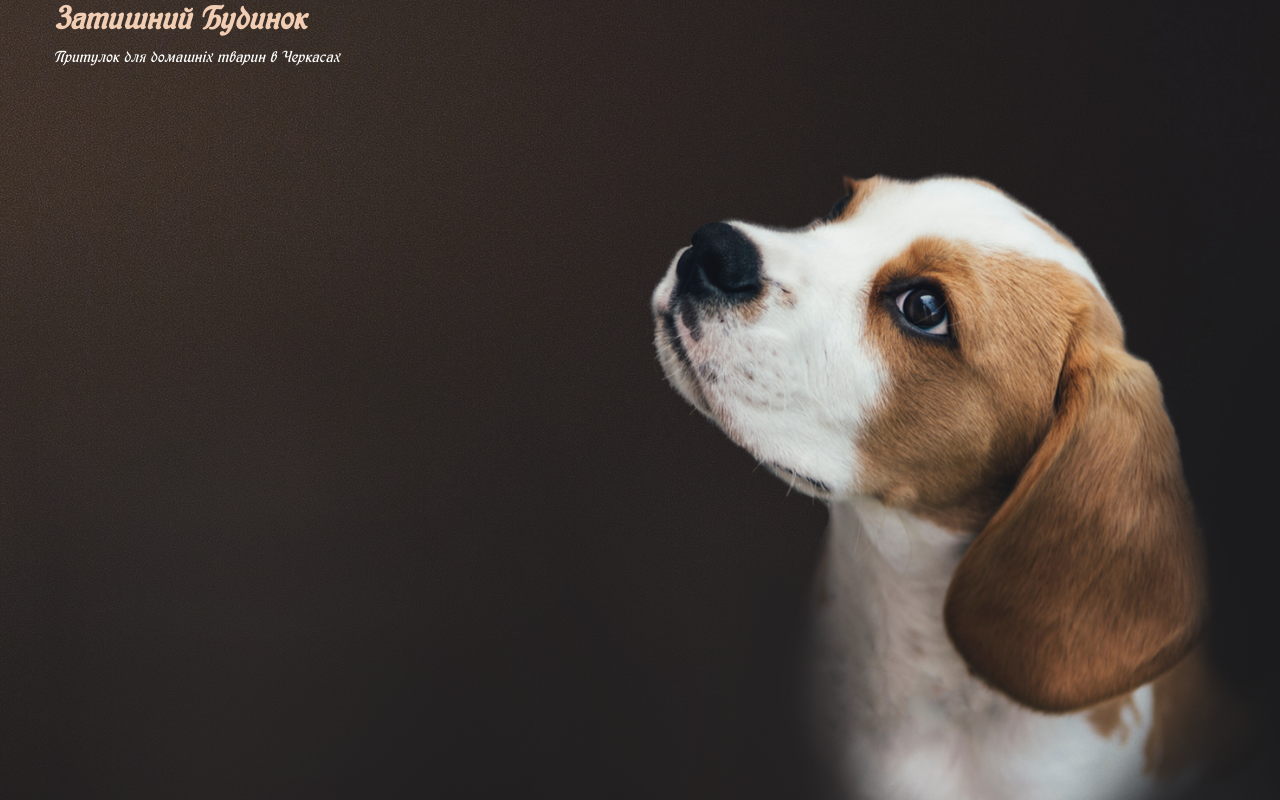
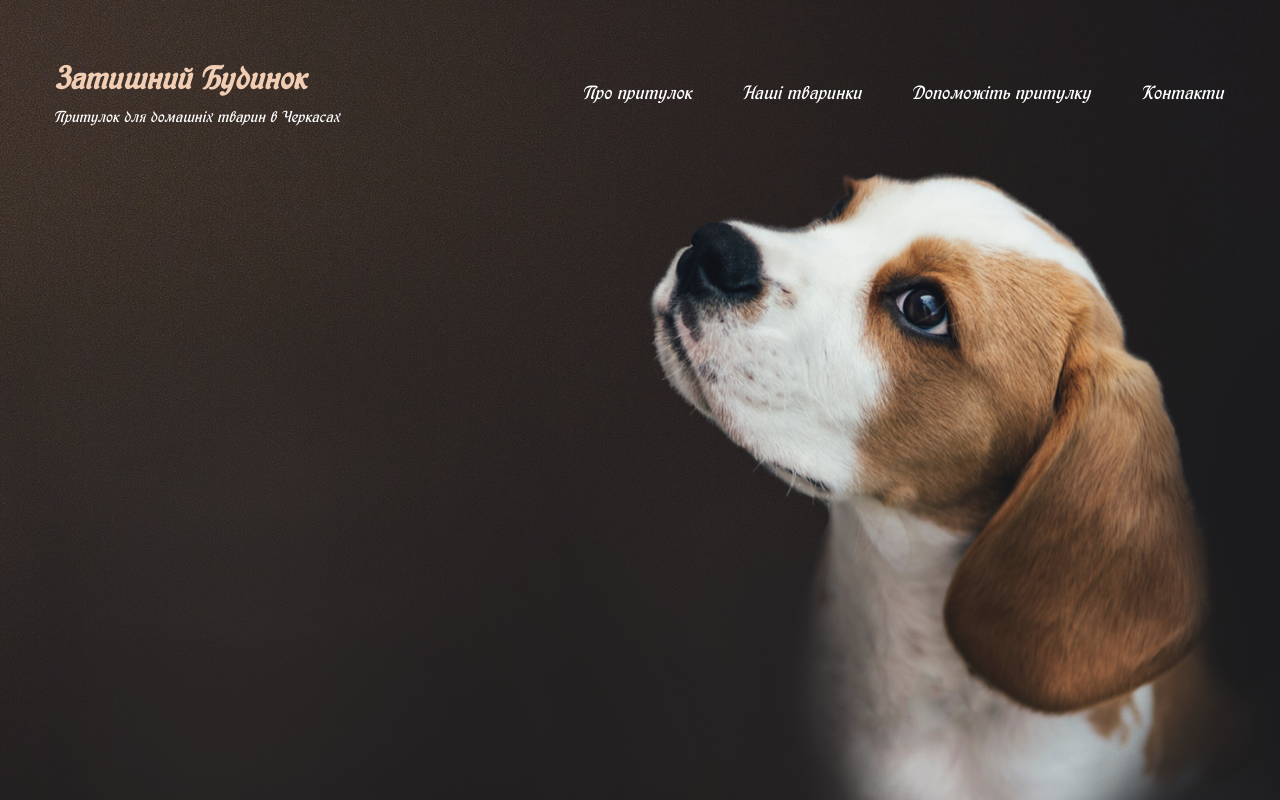
Before and after one commit to Robertpath29/Cozy-House, a React (Create React App) app: page / in a window 1280 px wide. Built offline with nearby package versions, Linux system fonts and the light colour scheme.

Commit message:
add component header

```diff
--- a/src/components/hero/header/Header.tsx
+++ b/src/components/hero/header/Header.tsx
@@ -1,11 +1,17 @@
 import React from 'react';
-import Logo from '../logo/Logo';
+import Logo from './logo/Logo';
+import Nav from './nav/Nav';
+import HeaderStyle from '../../../styles/hero/header/Header.style';
+import Container from '../../../styles/container/container.style';
 
 const Header = () => {
     return (
-        <header>
-            <Logo />
-        </header>
+        <HeaderStyle>
+            <Container justify='space-between' align='center'>
+                <Logo />
+                <Nav />
+            </Container>
+        </HeaderStyle>
     );
 };
 
--- a/src/components/hero/logo/Logo.tsx
+++ b/src/components/hero/header/logo/Logo.tsx
@@ -1,5 +1,5 @@
 import React from 'react';
-import LogoStyle from '../../../styles/hero/logo/Logo.style';
+import LogoStyle from '../../../../styles/hero/header/logo/Logo.style';
 
 const Logo = () => {
     return (
--- /dev/null
+++ b/src/components/hero/header/nav/Nav.tsx
@@ -0,0 +1,15 @@
+import React from 'react';
+import NavStyle from '../../../../styles/hero/header/nav/Nav.style';
+
+const Nav = () => {
+    return (
+        <NavStyle>
+            <a href="#">Про притулок</a>
+            <a href="#">Наші тваринки</a>
+            <a href="#">Допоможіть притулку</a>
+            <a href="#">Контакти</a>
+        </NavStyle>
+    );
+};
+
+export default Nav;
--- /dev/null
+++ b/src/styles/hero/header/Header.style.ts
@@ -0,0 +1,11 @@
+import styled from "styled-components";
+
+
+
+const HeaderStyle = styled.header`
+width: ${({theme})=>theme.sizes.container.maxWidthContent};
+margin-top: 60px;
+
+`
+
+export default HeaderStyle;
--- a/src/styles/hero/logo/Logo.style.ts
+++ b/src/styles/hero/header/logo/Logo.style.ts
@@ -6,12 +6,12 @@ const LogoStyle = styled.div`
 &>h1{
 margin: 0;
 font-size: 2rem;
-color: ${({theme})=> theme.color.fontLogo};
+color: ${({theme})=> theme.color.btn};
 }
 
 &>p{
     margin: 10px 0 0 0;
-    color: #ffff;
+    color: ${({theme})=> theme.color.fontNav};
     font-size: 1rem;
 }
 
--- /dev/null
+++ b/src/styles/hero/header/nav/Nav.style.ts
@@ -0,0 +1,38 @@
+import styled from "styled-components";
+
+
+const NavStyle = styled.nav`
+
+&>:not(:last-child){
+margin-right: 50px;
+};
+
+
+&>a{
+font-size: 1.2rem;
+color: ${({ theme }) => theme.color.fontNav};
+text-decoration: none;
+position: relative;
+};
+
+&>a::before{
+
+    content: "";
+    position: absolute;
+    bottom: -7px;
+    left: 0;
+    width: 0;
+    height: 3px;
+    background-color: ${({ theme }) => theme.color.btn};
+    border-radius: 10px;
+    transition: width 0.3s;
+
+};
+
+&>a:hover::before{
+    width: 100%;
+}
+
+`
+
+export default NavStyle;
--- a/src/styles/theme.style.ts
+++ b/src/styles/theme.style.ts
@@ -4,10 +4,11 @@ const baseTheme: ITeam = {
 
     color: {
         primary: "#fafafa",
+        btn: "#f1cdb3",
         secondary: "f6f6f6",
         font: "#545454",
         fontHeroTitle: "#fafafa",
-        fontLogo: "#f1cdb3",
+        fontNav: "#ffff",
         fontFooterTitle: "#fafafa",
         fontFooterContact: "#f1cdb3",
         fontBtn: "#292929"
--- a/src/types/ITeam.ts
+++ b/src/types/ITeam.ts
@@ -5,9 +5,10 @@ export interface ITeam{
     color: {
         primary: string,
         secondary:string,
+        btn: string,
         font: string,
         fontHeroTitle: string,
-        fontLogo: string,
+        fontNav:string,
         fontFooterTitle: string,
         fontFooterContact: string,
         fontBtn: string
```
Also changed, not shown: src/components/hero/nav/Nav.tsx (deleted, +0 -11 lines).
